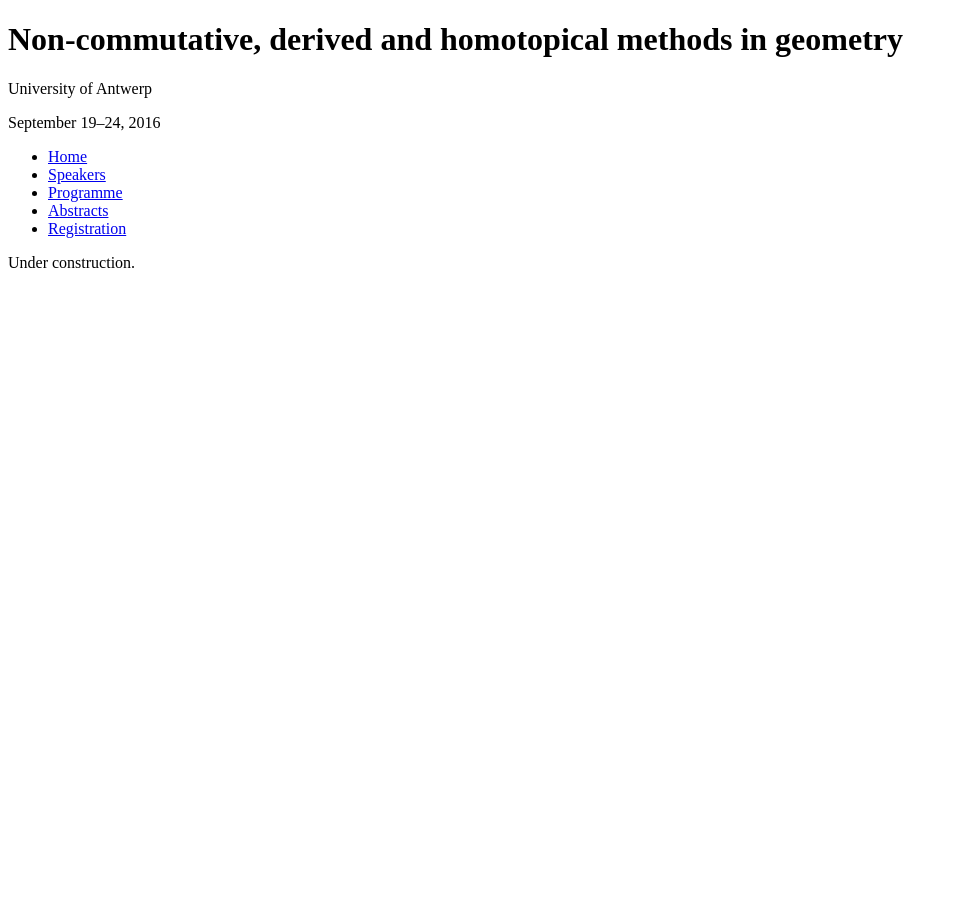
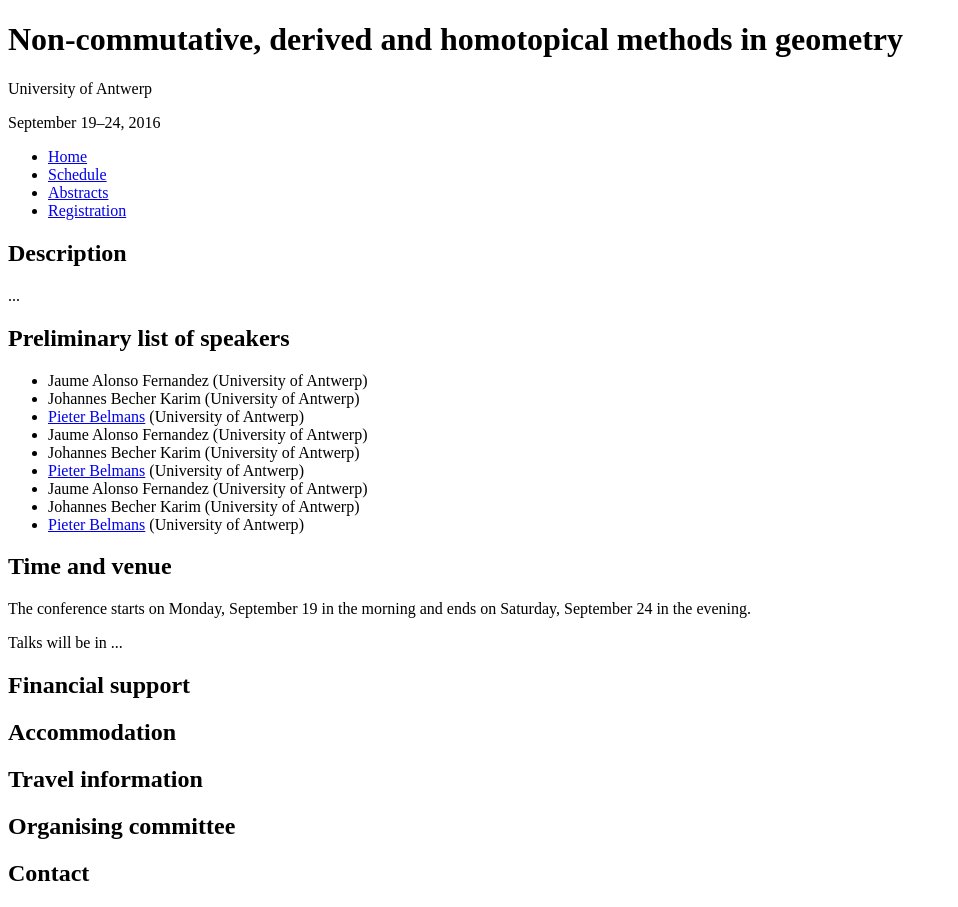
Before and after one commit to ncag-info/antwerp-2016, a Jekyll site: the page built from index.html, in a window 1280 px wide. Shown: the whole page, without its empty margins (0-958 px from the left). Built offline with Jekyll 4.4.1, drawn with Linux system fonts in a browser that asks for light colours.

Commit message:
Started some pages

```diff
--- a/_includes/header.html
+++ b/_includes/header.html
@@ -7,10 +7,9 @@
 
 <nav>
   <ul>
-    <li><a href="#">Home</a>
-    <li><a href="#">Speakers</a>
-    <li><a href="#">Programme</a>
-    <li><a href="#">Abstracts</a>
+    <li><a href="index.html">Home</a>
+    <li><a href="schedule.html">Schedule</a>
+    <li><a href="abstracts.html">Abstracts</a>
     <li><a href="#">Registration</a>
   </ul>
 </nav>
--- a/index.html
+++ b/index.html
@@ -2,4 +2,32 @@
 layout: default
 ---
 
-<p>Under construction.</p>
+<h2>Description</h2>
+<p>...
+
+<h2>Preliminary list of speakers</h2>
+<ul id="preliminary">
+  <li><span class="speaker">Jaume Alonso Fernandez</span> (<span class="affiliation">University of Antwerp</span>)
+  <li><span class="speaker">Johannes Becher Karim (<span class="affiliation">University of Antwerp</span>)
+  <li><span class="speaker"><a href="http://win.ua.ac.be/~pbelmans/">Pieter Belmans</a> (<span class="affiliation">University of Antwerp</span>)
+  <li><span class="speaker">Jaume Alonso Fernandez</span> (<span class="affiliation">University of Antwerp</span>)
+  <li><span class="speaker">Johannes Becher Karim (<span class="affiliation">University of Antwerp</span>)
+  <li><span class="speaker"><a href="http://win.ua.ac.be/~pbelmans/">Pieter Belmans</a> (<span class="affiliation">University of Antwerp</span>)
+  <li><span class="speaker">Jaume Alonso Fernandez</span> (<span class="affiliation">University of Antwerp</span>)
+  <li><span class="speaker">Johannes Becher Karim (<span class="affiliation">University of Antwerp</span>)
+  <li><span class="speaker"><a href="http://win.ua.ac.be/~pbelmans/">Pieter Belmans</a> (<span class="affiliation">University of Antwerp</span>)
+</ul>
+
+<h2>Time and venue</h2>
+<p>The conference starts on Monday, September 19 in the morning and ends on Saturday, September 24 in the evening.
+<p>Talks will be in ...
+
+<h2>Financial support</h2>
+
+<h2>Accommodation</h2>
+
+<h2>Travel information</h2>
+
+<h2>Organising committee</h2>
+
+<h2>Contact</h2>
```
Also changed, not shown: abstracts.html (added, +12 -0 lines), schedule.html (added, +116 -0 lines).
